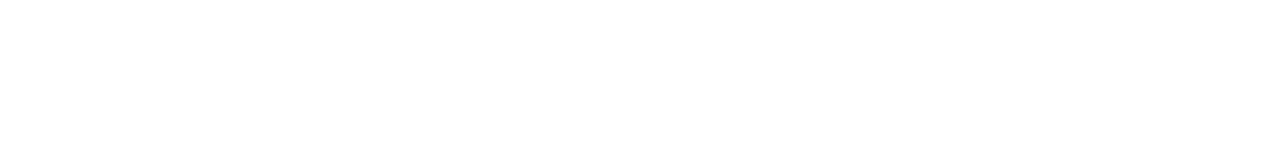
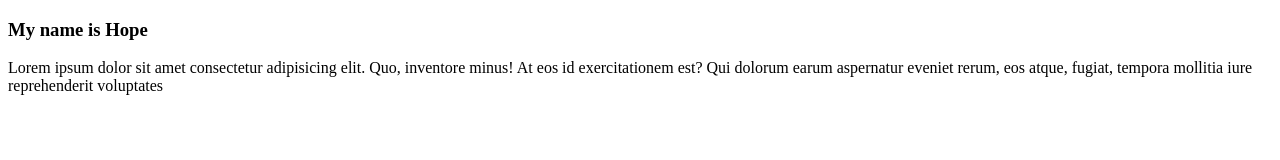
Before and after one commit to Isaac-kiptoo-kilimo/Group-Trial, a plain HTML site: page index.html in a window 1280 px wide. Drawn offline with Linux system fonts and the light colour scheme.

Commit message:
Add dummy text

```diff
--- a/index.html
+++ b/index.html
@@ -22,8 +22,8 @@
     </div>
 
     <div class="Hope">
-
-
+        <h3>My name is Hope</h3>
+        <p>Lorem ipsum dolor sit amet consectetur adipisicing elit. Quo, inventore minus! At eos id exercitationem est? Qui dolorum earum aspernatur eveniet rerum, eos atque, fugiat, tempora mollitia iure reprehenderit voluptates</p>
 
     </div>
 
```
